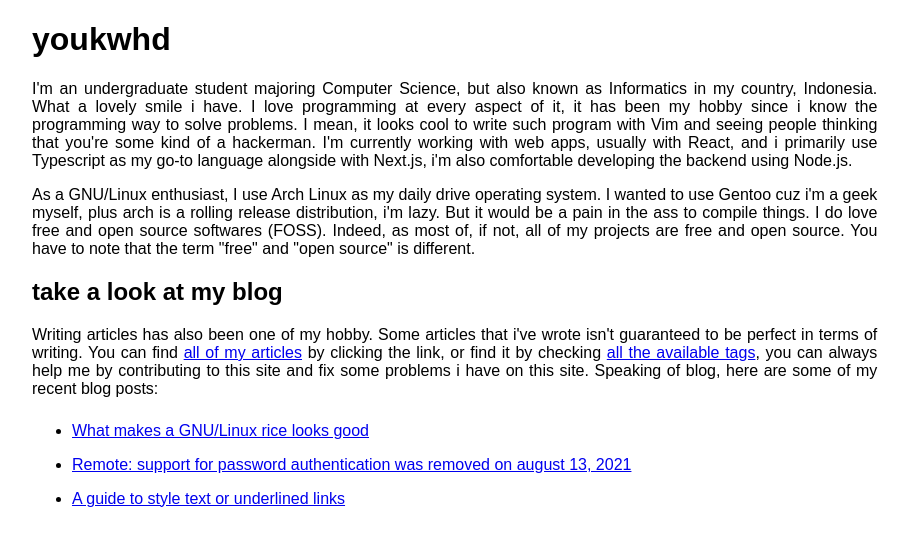
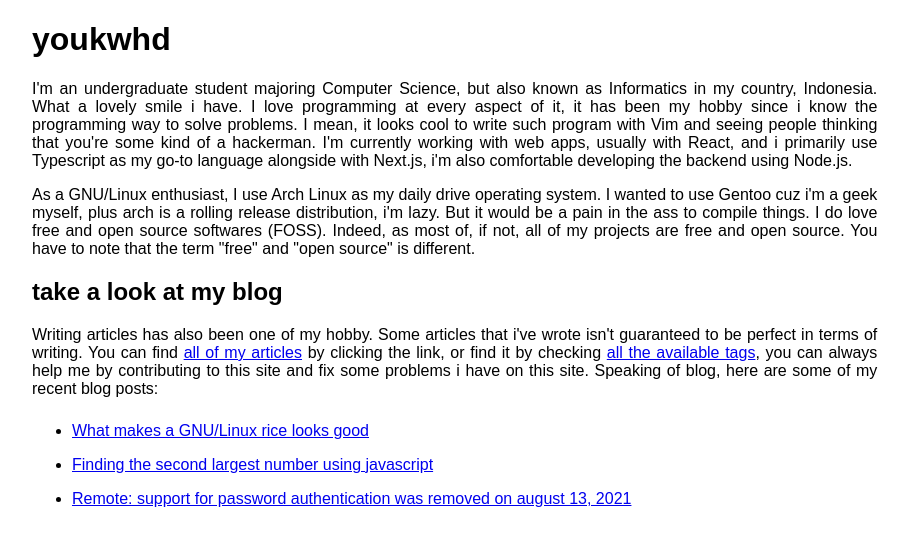
Before and after one commit to youkwhd/youkwhd.com, a Next.js app: page / in a window 1280 px wide. Shown: the top 546 px of the page, without its empty margins (24-932 px from the left). Built offline with nearby package versions, Linux system fonts and the light colour scheme.

Commit message:
fix recent posts, querying date was the problem

```diff
--- a/pages/index.tsx
+++ b/pages/index.tsx
@@ -62,10 +62,11 @@ export default Home;
 export const getStaticProps = () => {
     const allPosts = getAllPosts([
         'title',
+        'date', // essentially need dat for the getPosts to sort for corresponding date
         'slug',
     ]);
 
-    const recentPosts = allPosts.reverse().slice(0, 3);
+    const recentPosts = allPosts.slice(0, 3);
 
     return {
         props: {
```
